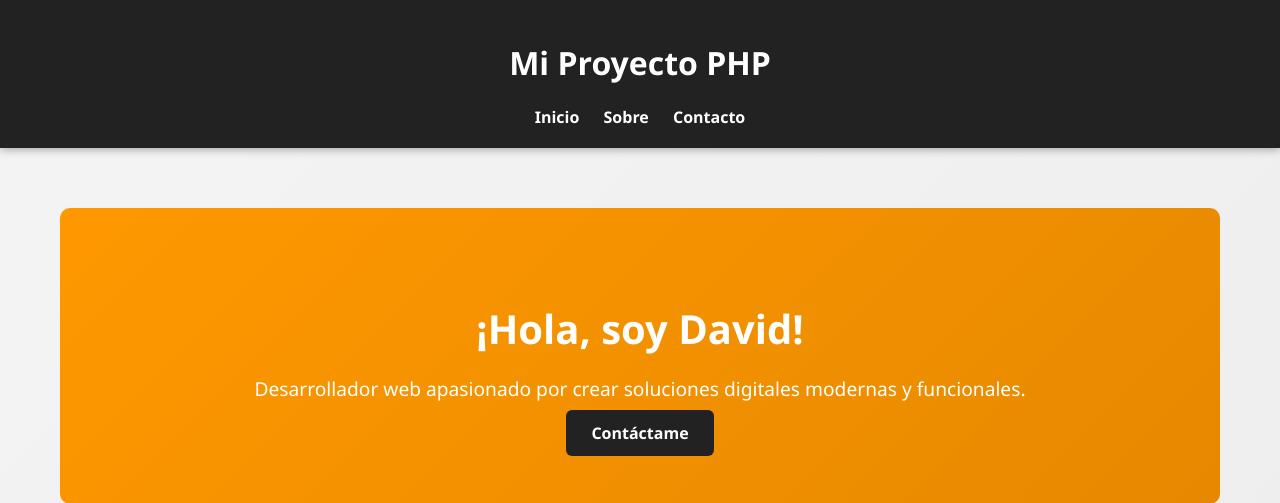
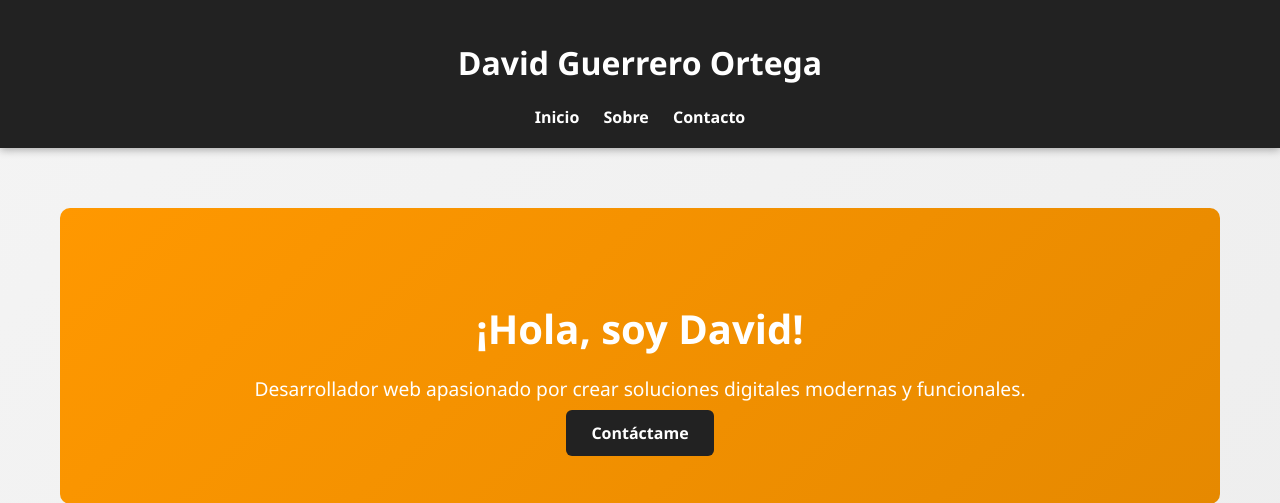
Before and after one commit to Miniquique/porfolio, a PHP site: page /index.php in a window 1280 px wide. Shown: the top 503 px of the page. Run offline with PHP 8.4, Linux system fonts and the light colour scheme.

Commit message:
modificaciones header

```diff
--- a/includes/header.php
+++ b/includes/header.php
@@ -3,11 +3,11 @@
 <head>
     <meta charset="UTF-8">
     <link rel="stylesheet" href="css/estilo.css">
-    <title>Proyecto PHP</title>
+    <title>Portfolio</title>
 </head>
 <body>
 <header>
-    <h1>Mi Proyecto PHP</h1>
+    <h1>David Guerrero Ortega</h1>
     <nav>
         <a href="index.php">Inicio</a>
         <a href="about.php">Sobre</a>
```
